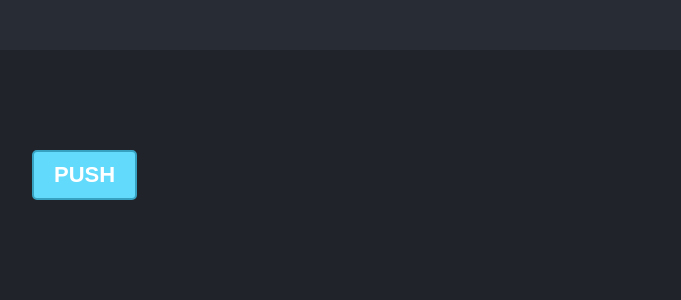
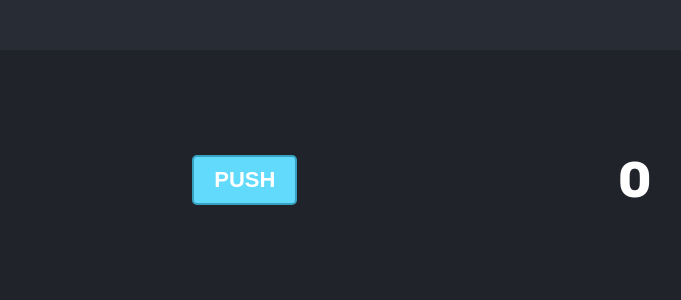
Before and after one commit to zonderweb/REACT_JS_lesson_06, a React (Create React App) app: page / in a window 1280 px wide. Shown: the top 300 px of the page, without its empty margins (218-899 px from the left). Built offline with nearby package versions, Linux system fonts and the light colour scheme.

Commit message:
add some css

```diff
--- a/src/App.css
+++ b/src/App.css
@@ -12,6 +12,9 @@ body {
   margin: 50px auto 0 auto;
   padding: 100px 50px;
   background: #20232A;
+  display: flex;
+  justify-content: space-around;
+  align-items: center;
 }
 
 button {
@@ -25,3 +28,8 @@ button {
   border-radius: 5px;
   text-transform: uppercase;
 }
+
+.stateOut {
+  font-size: 50px;
+  font-weight: bold;
+}
--- a/src/Test1.js
+++ b/src/Test1.js
@@ -1,8 +1,19 @@
 import React from "react";
 
 class Test1 extends React.Component {
+  constructor() {
+    console.clear();
+    console.log("constructor");
+    super();
+    this.state = {
+      s1: 0,
+    };
+  }
+
   buttonHandler = () => {
-    console.log("work");
+    let val = this.state.s1;
+    val++;
+    this.setState({ s1: val });
   };
 
   render() {
@@ -13,7 +24,8 @@ class Test1 extends React.Component {
         <div>
           <button onClick={this.buttonHandler}>Push</button>
         </div>
-        <div></div>
+
+        <div className="stateOut">{this.state.s1}</div>
       </>
     );
   }
```
